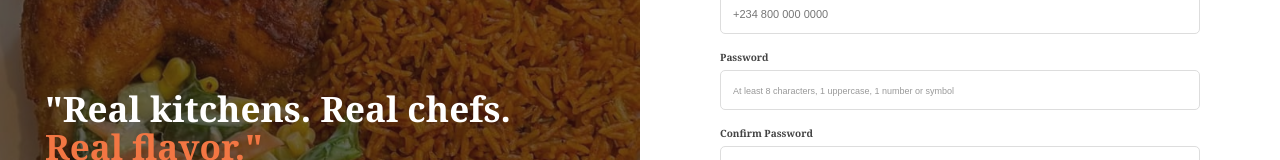
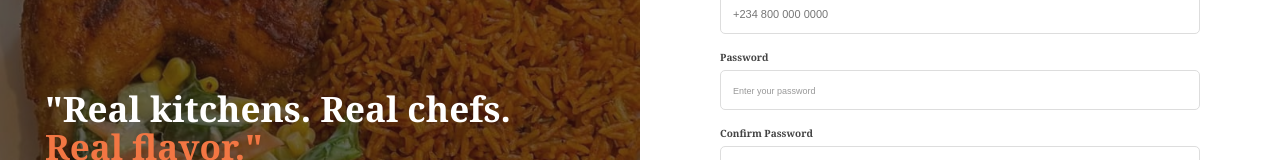
Before and after one commit to chasebeatz/Homepot-project, a plain HTML site: page createaccount.html in a window 1280 px wide. Shown: the part 395-555 px from the top of the page. Drawn offline with Linux system fonts and the light colour scheme.

Commit message:
HomePot Projects

```diff
--- a/createaccount.html
+++ b/createaccount.html
@@ -131,7 +131,7 @@
                             type="password"
                             id="password"
                             name="password"
-                            placeholder="At least 8 characters, 1 uppercase, 1 number or symbol"
+                            placeholder="Enter your password"
                             minlength="8"
                             pattern="(?=.*[A-Z])(?=.*([0-9]|[!@#$%^&*])).{8,}"
                             title="Password must be at least 8 characters long, contain one uppercase letter, and contain one number or symbol."
```
Also changed, not shown: delivery.html (added).
